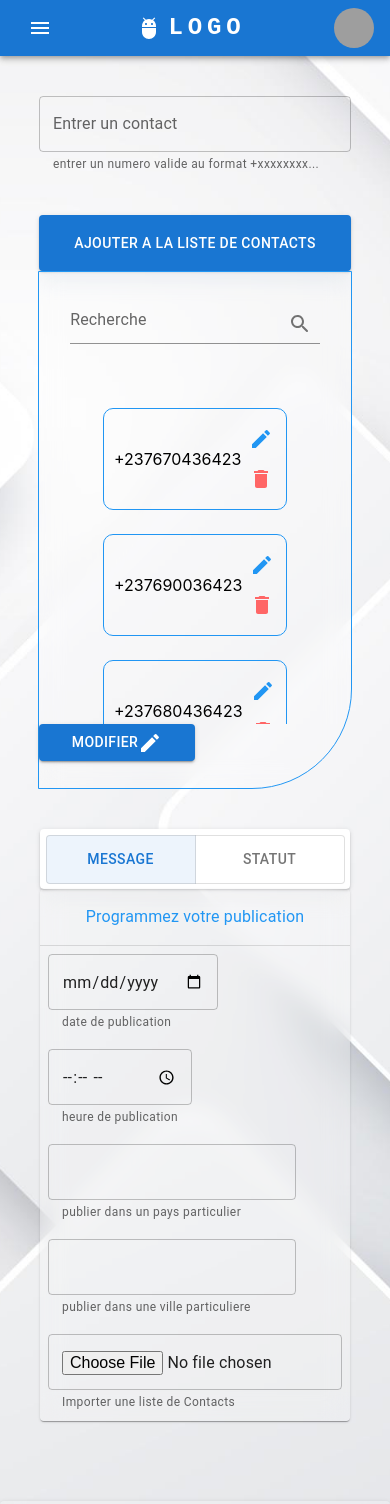
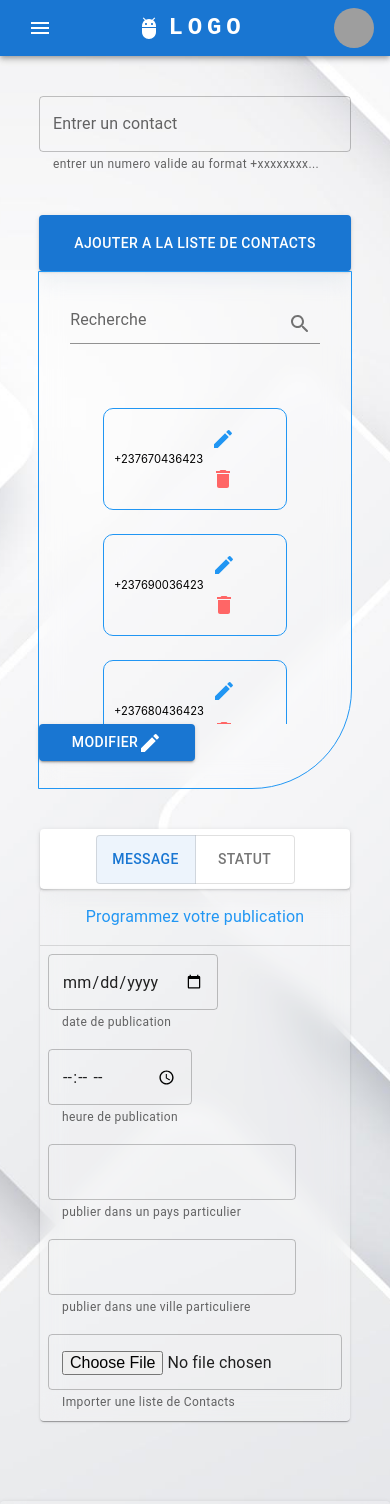
Before and after one commit to 1Cryptify/automatisationWathsapp, a React (Create React App) app: page / in a window 390 px wide. Shown: the top 1504 px of the page. Built offline with nearby package versions, Linux system fonts and the light colour scheme; grey boxes are pictures that could not be loaded.

Commit message:
ajustement de l'affichage pour mobile

```diff
--- a/src/App.js
+++ b/src/App.js
@@ -6,6 +6,7 @@ import { styled } from '@mui/material/styles';
 const MyApp = styled('div')(({ theme }) => ({
   height:'100%',
     [theme.breakpoints.down('md')]: {
+      fontSize:'0.7em',
     }
     ,
     [theme.breakpoints.up('md')]: {
--- a/src/Msg.jsx
+++ b/src/Msg.jsx
@@ -101,7 +101,7 @@ export default function Msg() {
         <Grid item xs={12} md={6} >
             <Box sx={{padding:5}}>
                 <Paper elevation={2} sx={{height:'60px',display:'grid',placeItems:'center'}}>
-                    <ToggleButtonGroup exclusive color="primary" {...control}><ToggleButton value={'left'} sx={{width:'150px'}} variant='contained'>Message</ToggleButton><ToggleButton value="right" sx={{width:'150px'}}>Statut</ToggleButton></ToggleButtonGroup>
+                    <ToggleButtonGroup exclusive color="primary" {...control}><ToggleButton value={'left'} sx={{width:'100px'}} variant='contained'>Message</ToggleButton><ToggleButton value="right" sx={{width:'100px'}}>Statut</ToggleButton></ToggleButtonGroup>
                 </Paper>
                 <Paper sx={{width:'100%',backdropFilter:`blur(12px)`,background:`rgba(255, 255, 255, 0.2)` ,minHeight:'350px',alignSelf:'center'}}>
                   <Box sx={{width:'100%'}}>
```
